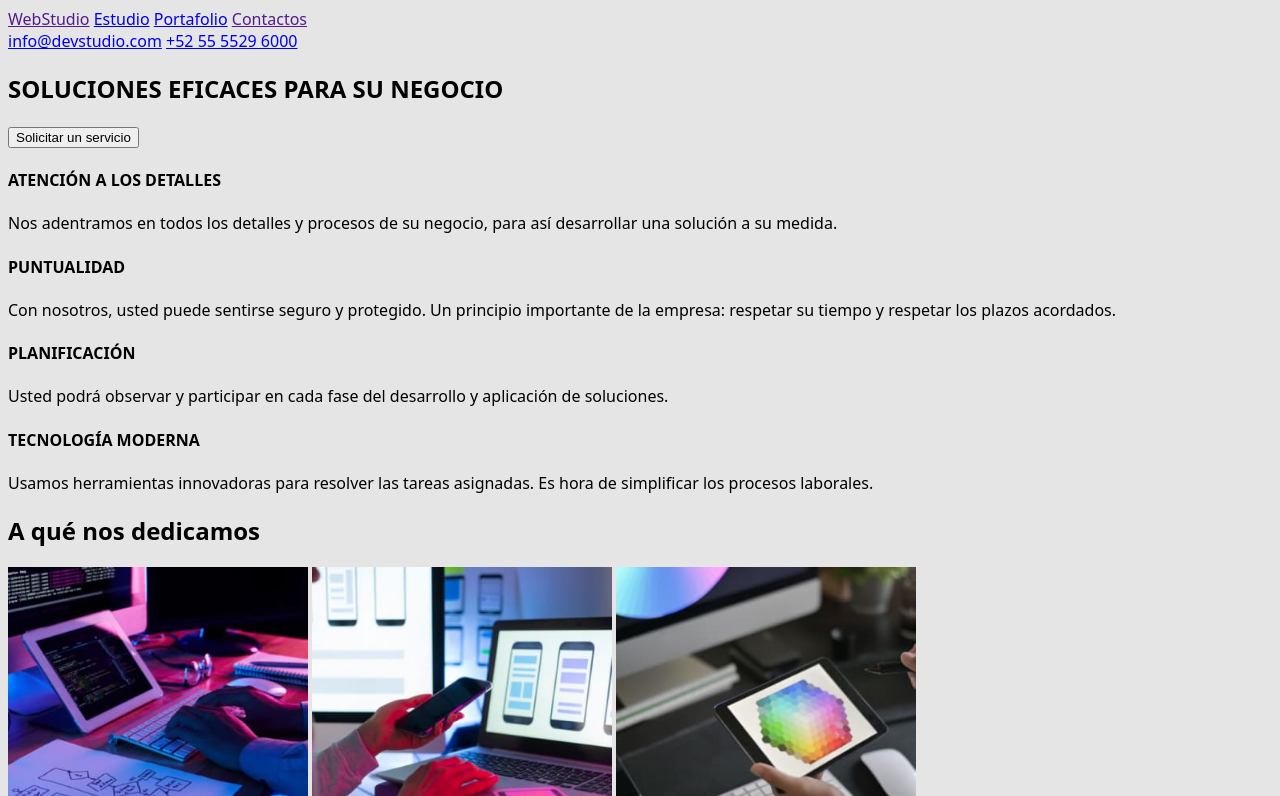
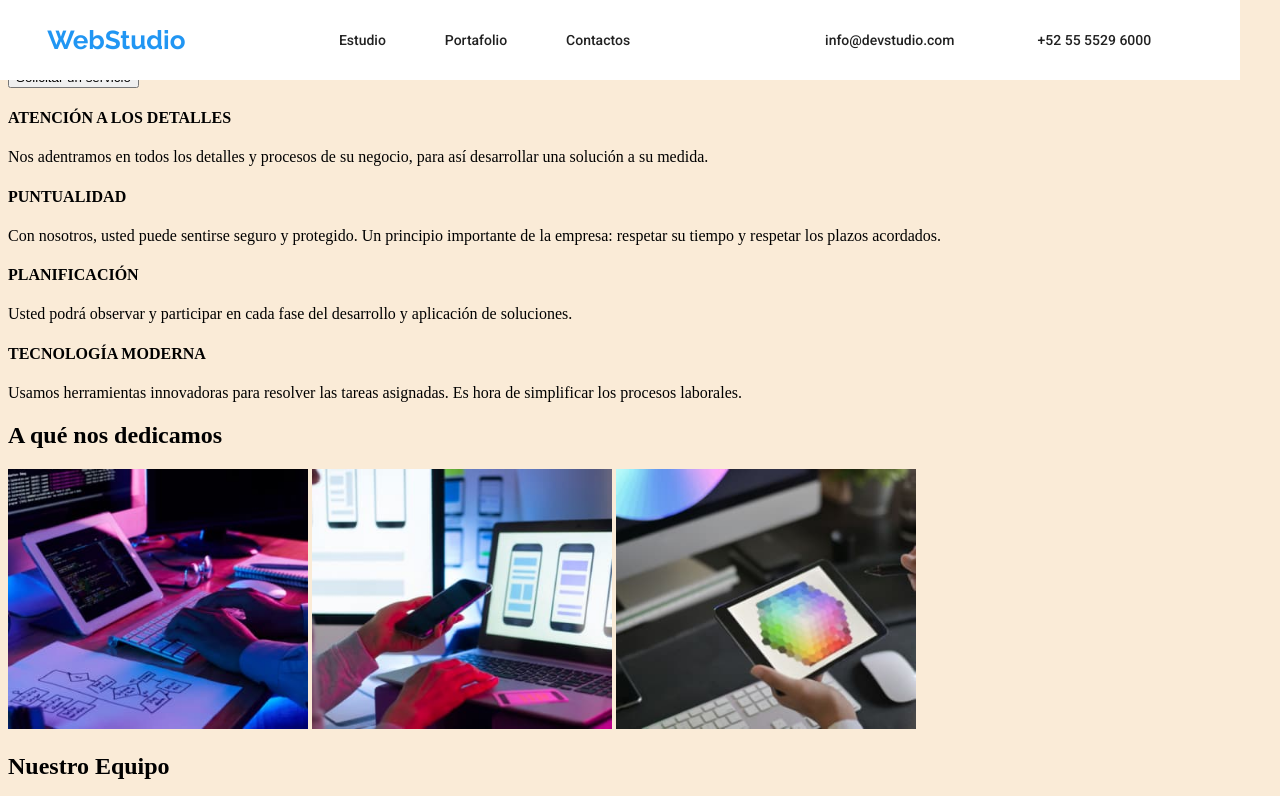
Before and after one commit to oojeda918/goit-markup-hw-02, a plain HTML site: page index.html in a window 1280 px wide. Shown: the top 796 px of the page. Drawn offline with Linux system fonts and the light colour scheme.

Commit message:
Modificar el Header con Flexbox

```diff
--- a/css/styles.css
+++ b/css/styles.css
@@ -1,42 +1,63 @@
 @import url("https://fonts.googleapis.com/css2?family=Raleway:ital,wght@0,700;1,700&family=Roboto:ital,wght@0,400;0,500;0,700;0,900;1,400;1,500;1,700;1,900&display=swap");
-
 body {
-  font-family: system-ui, -apple-system, BlinkMacSystemFont, "Segoe UI", Roboto,
-    Oxygen, Ubuntu, Cantarell, "Open Sans", "Helvetica Neue", sans-serif;
-  background: #e5e5e5;
+  background-color: antiquewhite;
 }
 
-li {
-  list-style: none;
+.header {
+  display: flex;
+  position: absolute;
+  width: 1240px;
+  height: 80px;
+  left: 0px;
+  top: 0px;
+  background: #ffffff;
+  flex-wrap: wrap;
+  align-content: space-around;
+  justify-content: space-around;
+}
+.logoPrincipal {
+  display: flex;
+  flex-basis: 33%;
+  align-content: center;
+  font-family: "Raleway";
+  font-style: normal;
+  font-weight: 700;
+  font-size: 26px;
+  text-decoration: none;
+  align-items: baseline;
+  color: #2196f3;
 }
 
-.button {
-  position: absolute;
-  width: 128px;
-  height: 38px;
-  background: #f5f4fa;
-  border: none;
-  border-radius: 4px;
+.navegacionHeader {
+  display: flex;
+  flex-basis: 33%;
+  justify-content: space-evenly;
+  align-items: center;
+}
+
+.contactoHeader {
+  display: flex;
+  flex-basis: 33%;
+
+  align-items: center;
+  justify-content: space-around;
+}
+
+.link-navegacion {
   font-family: "Roboto";
   font-style: normal;
   font-weight: 500;
-  font-size: 16px;
-  line-height: 26px;
-  /* identical to box height, or 162% */
-
-  text-align: center;
-  letter-spacing: 0.03em;
+  font-size: 14px;
+  text-decoration: none;
 
   color: #212121;
 }
 
-.button:hover {
-  position: absolute;
-  color: #ffffff;
-  background: #2196f3;
-  /* shadow-middle */
+.link-navegacion:hover {
+  font-family: "Roboto";
+  font-style: normal;
+  font-weight: 500;
+  font-size: 14px;
 
-  box-shadow: 0px 3px 1px rgba(0, 0, 0, 0.1), 0px 1px 2px rgba(0, 0, 0, 0.08),
-    0px 2px 2px rgba(0, 0, 0, 0.12);
-  border-radius: 4px;
+  color: #2196f3;
 }
--- a/index.html
+++ b/index.html
@@ -8,18 +8,21 @@
 
     <title>Document</title>
   </head>
+
   <body>
-    <header>
-      <nav>
-        <a href="">WebStudio</a>
-        <a href="studio.html">Estudio</a>
-        <a href="portfolio.html">Portafolio</a>
-        <a href="">Contactos</a>
+    <header class="header">
+
+      <span><a class="logoPrincipal" href="index.html">WebStudio</a></span>
+      <nav class="navegacionHeader">
+
+        <a class="link-navegacion href="studio.html">Estudio</a>
+        <a class="link-navegacion href="portfolio.html">Portafolio</a>
+        <a class="link-navegacion href="">Contactos</a>
       </nav>
 
-      <div>
-        <a href="mailto:info@devstudio.com">info@devstudio.com</a>
-        <a href="tel:+525555296000">+52 55 5529 6000</a>
+      <div class="contactoHeader">
+        <a class="link-navegacion" href="mailto:info@devstudio.com">info@devstudio.com</a>
+        <a class="link-navegacion" href="tel:+525555296000">+52 55 5529 6000</a>
       </div>
     </header>
 
```
Also changed, not shown: portfolio.html (+2 -7 lines), studio.html (+1 -7 lines).
